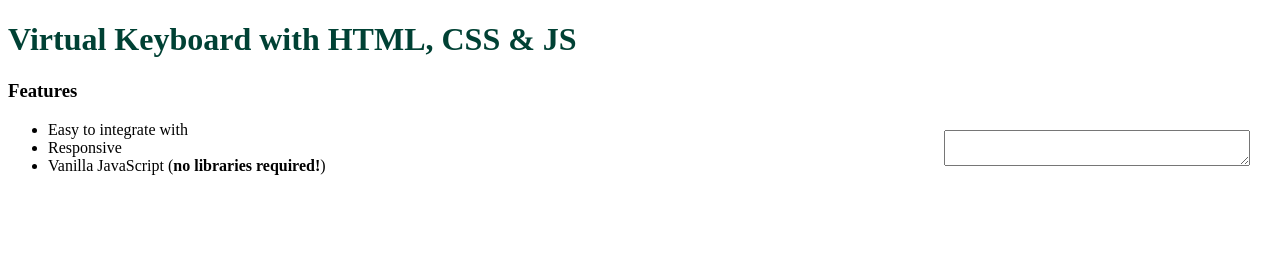
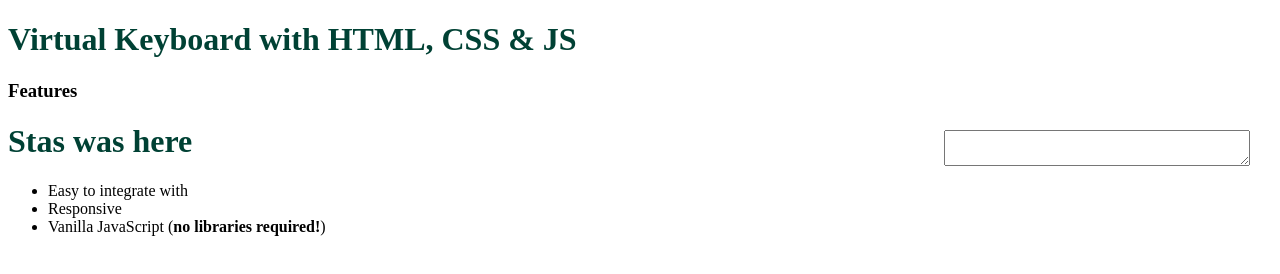
Before and after one commit to StanislawFarshtei/Virtual-keyboard, a plain HTML site: page index.html in a window 1280 px wide. Drawn offline with Linux system fonts and the light colour scheme; files that its build step writes are made by us from their sources; files whose address does not match are found by name.

Commit message:
add <h1>

```diff
--- a/index.html
+++ b/index.html
@@ -10,6 +10,7 @@
 <body>
   <h1>Virtual Keyboard with HTML, CSS & JS</h1>
   <h3>Features</h3>
+  <h1>Stas was here</h1>
   <ul>
     <li>Easy to integrate with</li>
     <li>Responsive</li>
```
